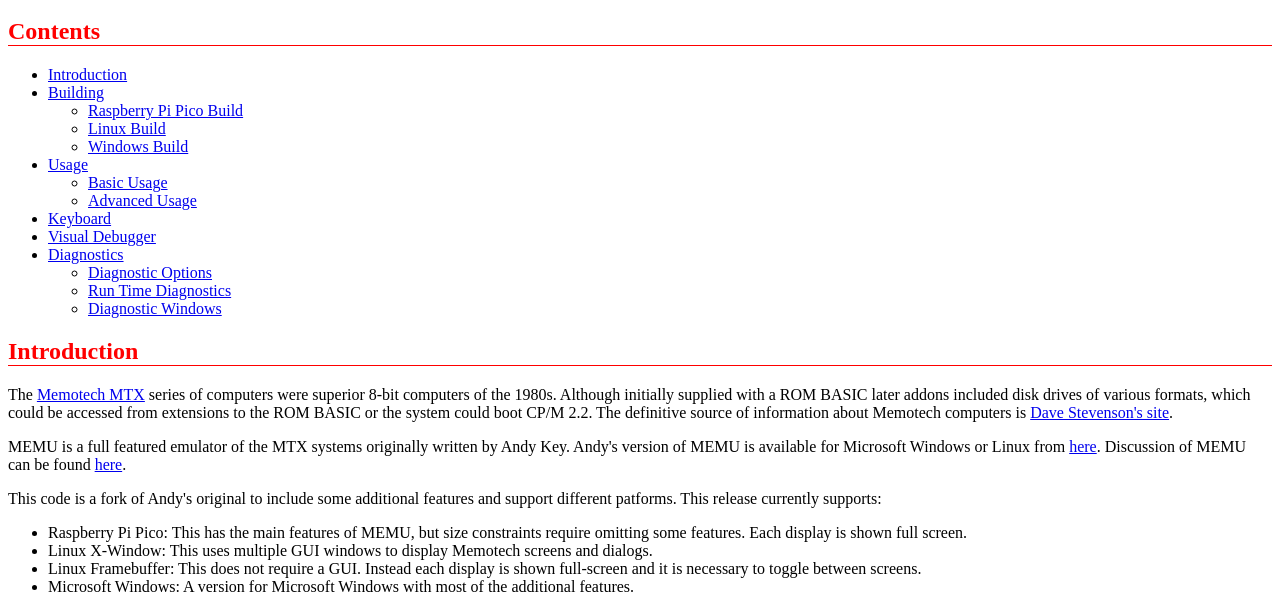
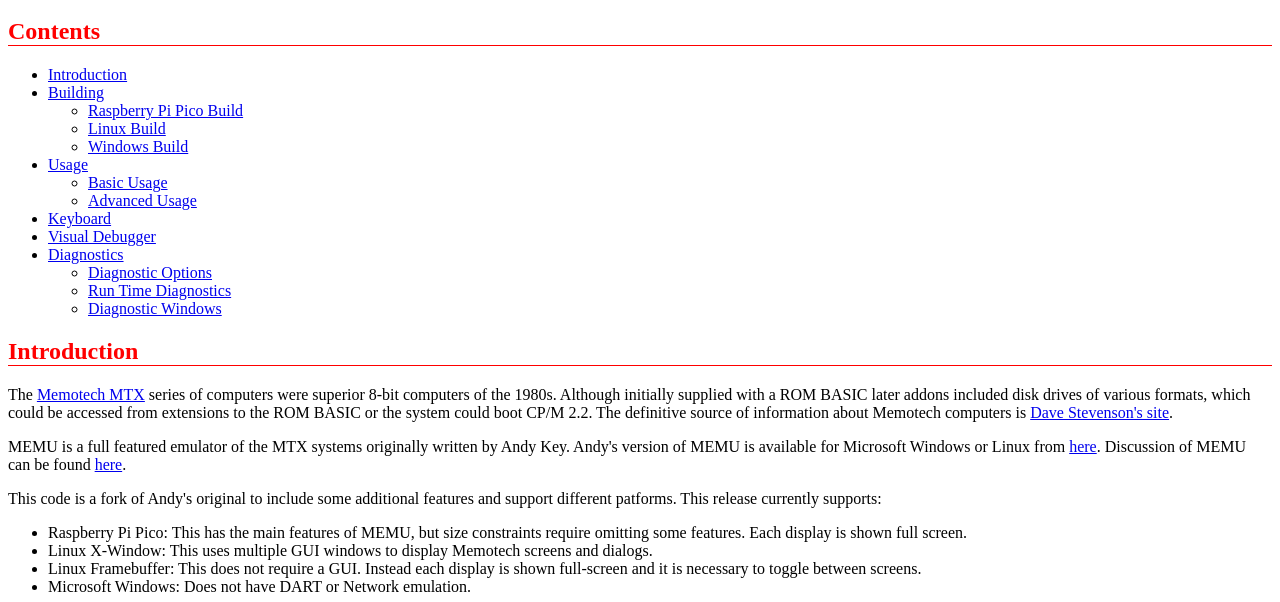
Before and after one commit to Memotech-Bill/MEMU, a plain HTML site: page docs/index.html in a window 1280 px wide. Shown: the part 198-800 px from the top of the page. Drawn offline with Linux system fonts and the light colour scheme.

Commit message:
Documentation fixes

```diff
--- a/docs/index.html
+++ b/docs/index.html
@@ -54,8 +54,7 @@
         dialogs.</li>
       <li>Linux Framebuffer: This does not require a GUI. Instead each display is shown
         full-screen and it is necessary to toggle between screens.</li>
-      <li>Microsoft Windows: A version for Microsoft Windows with most of the additional
-        features.</li>
+      <li>Microsoft Windows: Does not have DART or Network emulation.</li>
     </ul>
     <p>An earlier version of this fork can be found
       <a href="http://primrosebank.net/computers/mtx/emulators/Bills_MEMU_ds.htm">here</a>.
```
Also changed, not shown: 2 other files.
